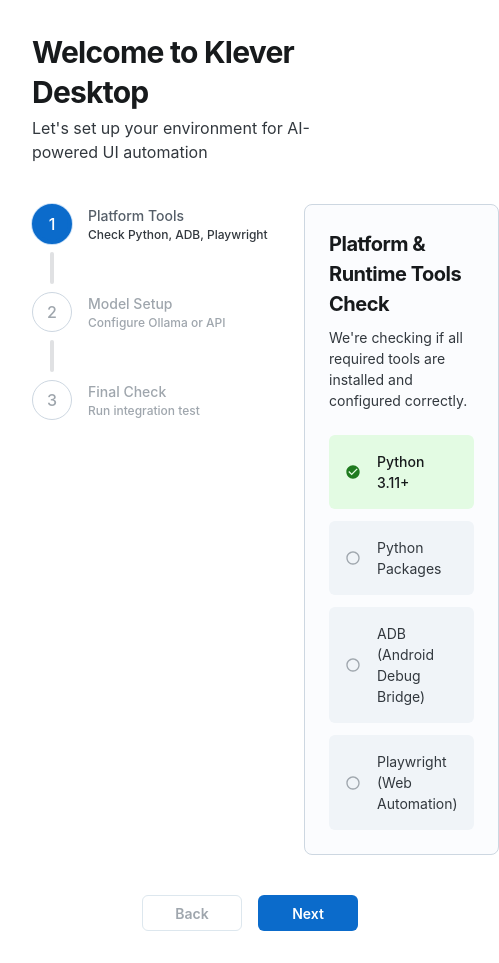
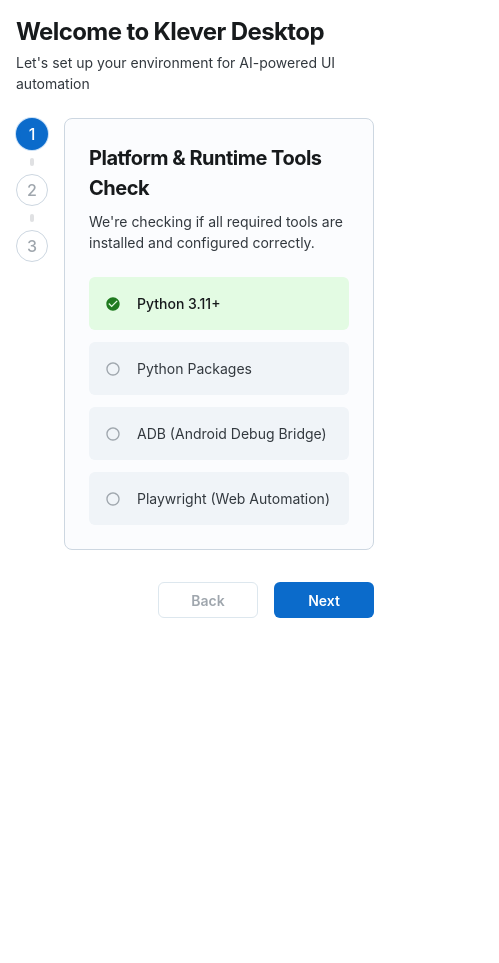
Before and after one commit to FigmaAI/KleverDesktop, a React (Vite) app: page /setup in a window 390 px wide. Shown: the whole page, 499 px wide, since content can reach past the window. After the commit the page ends 844 px from the top, so only its background shows below. Built offline with nearby package versions, Linux system fonts and the light colour scheme.

Commit message:
feat: Make SetupWizard stepper responsive for small screens

```diff
--- a/src/pages/SetupWizard.tsx
+++ b/src/pages/SetupWizard.tsx
@@ -186,38 +186,38 @@ export function SetupWizard() {
         transition={{ duration: 0.5 }}
         style={{ width: '100%', height: '100%', display: 'flex', flexDirection: 'column' }}
       >
-        <Box sx={{ display: 'flex', flexDirection: 'column', gap: 3, p: 4, flex: 1 }}>
+        <Box sx={{ display: 'flex', flexDirection: 'column', gap: { xs: 2, md: 3 }, p: { xs: 2, sm: 3, md: 4 }, flex: 1 }}>
           {/* Header Section */}
           <motion.div
             initial={{ opacity: 0 }}
             animate={{ opacity: 1 }}
             transition={{ delay: 0.2 }}
           >
-            <Box sx={{ mb: 2 }}>
-              <Typography level="h2" fontWeight="bold" sx={{ mb: 0.5 }}>
+            <Box sx={{ mb: { xs: 1, md: 2 } }}>
+              <Typography level="h2" fontWeight="bold" sx={{ mb: 0.5, fontSize: { xs: '1.5rem', md: '2rem' } }}>
                 Welcome to Klever Desktop
               </Typography>
-              <Typography level="body-md" textColor="text.secondary">
+              <Typography level="body-md" textColor="text.secondary" sx={{ fontSize: { xs: '0.875rem', md: '1rem' } }}>
                 Let&apos;s set up your environment for AI-powered UI automation
               </Typography>
             </Box>
           </motion.div>
 
           {/* Stepper and Content Layout */}
-          <Box sx={{ display: 'flex', gap: 4, flex: 1 }}>
+          <Box sx={{ display: 'flex', gap: { xs: 1, sm: 2, md: 4 }, flex: 1 }}>
             {/* Vertical Stepper on the left */}
             <motion.div
               initial={{ opacity: 0, x: -20 }}
               animate={{ opacity: 1, x: 0 }}
               transition={{ delay: 0.3 }}
-              style={{ minWidth: 240 }}
+              style={{ minWidth: 'fit-content' }}
             >
               <Stepper
                 orientation="vertical"
                 sx={(theme) => ({
-                  '--Stepper-verticalGap': '2rem',
-                  '--StepIndicator-size': '2.5rem',
-                  '--Step-gap': '1rem',
+                  '--Stepper-verticalGap': { xs: '1rem', md: '2rem' },
+                  '--StepIndicator-size': { xs: '2rem', md: '2.5rem' },
+                  '--Step-gap': { xs: '0.5rem', md: '1rem' },
                   '--Step-connectorInset': '0.5rem',
                   '--Step-connectorRadius': '1rem',
                   '--Step-connectorThickness': '4px',
@@ -255,7 +255,7 @@ export function SetupWizard() {
                         </StepIndicator>
                       }
                     >
-                      <Box>
+                      <Box sx={{ display: { xs: 'none', md: 'block' } }}>
                         <Typography level="body-sm" fontWeight="md">
                           {step.label}
                         </Typography>
```
